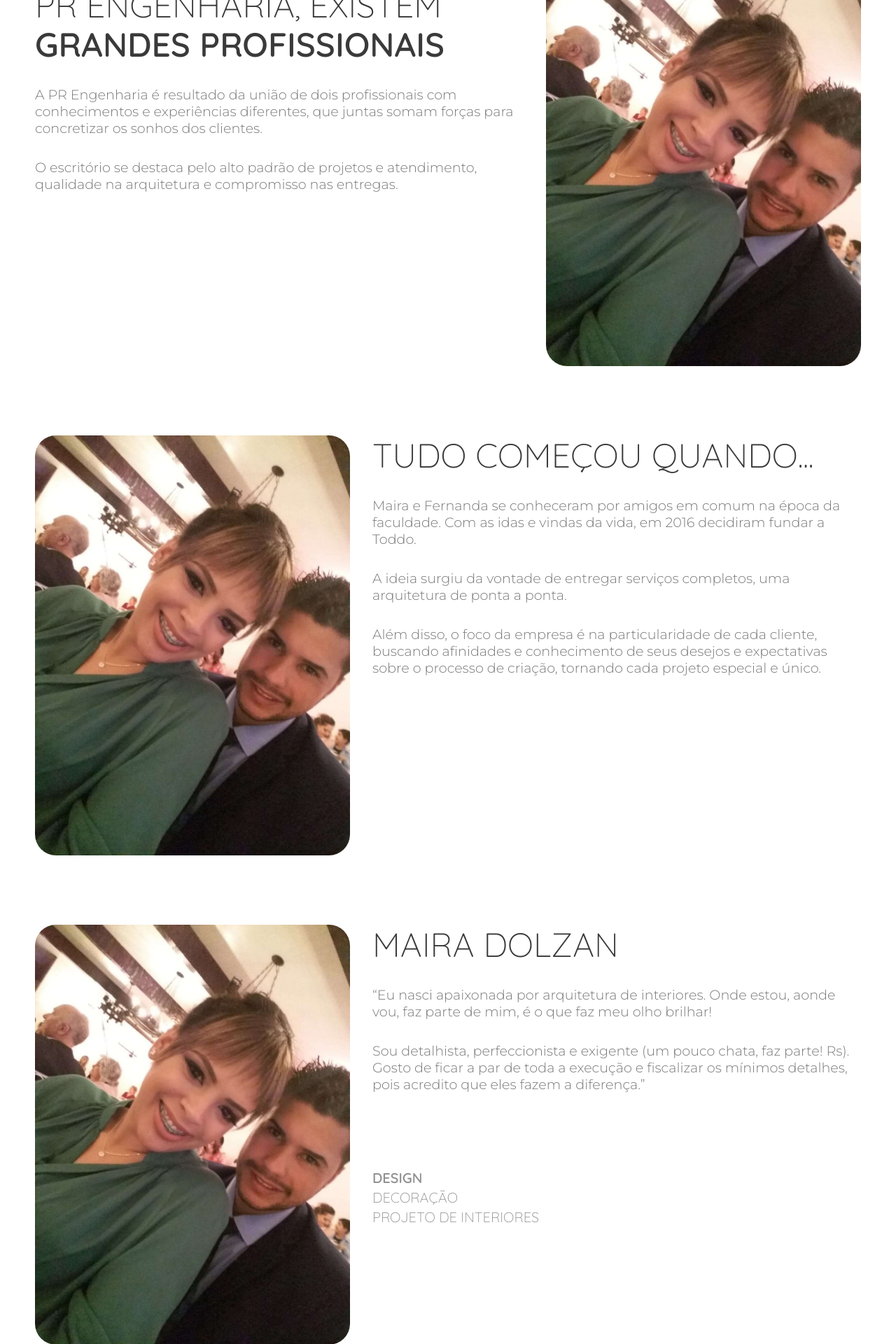
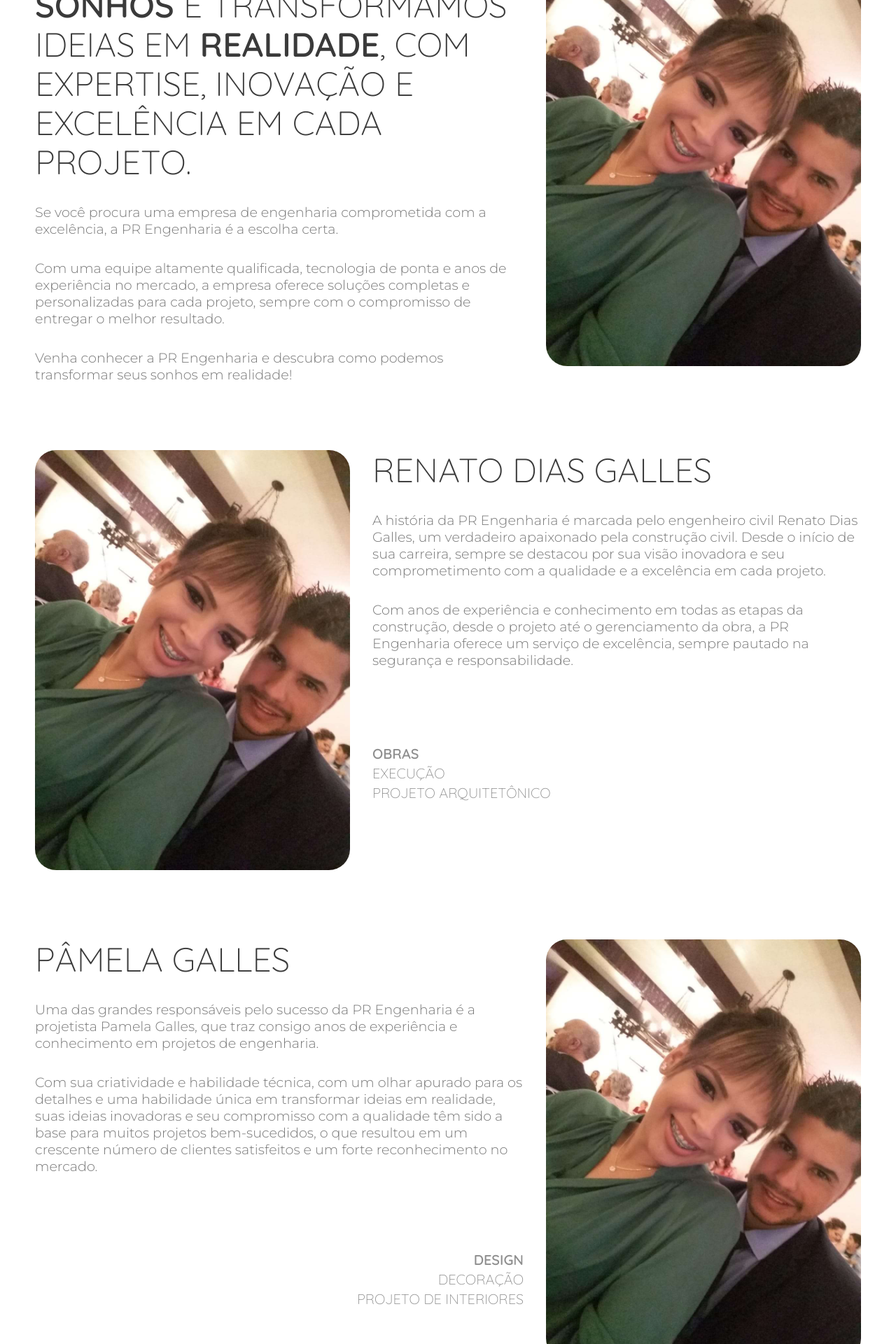
Before and after one commit to Gabbellini/prengenharia, a Vue app: page / in a window 1280 px wide. Shown: the part 220-2140 px from the top of the page at 70% size. Built offline with nearby package versions, Linux system fonts and the light colour scheme.

Commit message:
feat: add real content to the page

```diff
--- a/src/views/AboutView.vue
+++ b/src/views/AboutView.vue
@@ -4,19 +4,25 @@
     <section class="section">
       <div class="section__content">
         <div v-scroll-animate="'fade-in'" class="section__text">
-          <h2 class="section-title">
+          <!-- <h2 class="section-title">
             Por trás da <br />
             <strong>PR ENGENHARIA</strong>, existem
             <strong>grandes profissionais</strong>
           </h2>
+          Construímos sonhos e transformamos ideias em realidade, com expertise, inovação e excelência em cada projeto. -->
+          <h2 class="section-title">
+            Construímos <br />
+            <strong>sonhos</strong> e transformamos ideias em
+            <strong>realidade</strong>, com expertise, inovação e excelência em cada projeto.
+          </h2>
           <p class="main-text">
-            A PR Engenharia é resultado da união de dois profissionais com
-            conhecimentos e experiências diferentes, que juntas somam forças para
-            concretizar os sonhos dos clientes.
+            Se você procura uma empresa de engenharia comprometida com a excelência, a PR Engenharia é a escolha certa.
           </p>
           <p class="main-text">
-            O escritório se destaca pelo alto padrão de projetos e atendimento,
-            qualidade na arquitetura e compromisso nas entregas.
+            Com uma equipe altamente qualificada, tecnologia de ponta e anos de experiência no mercado, a empresa oferece soluções completas e personalizadas para cada projeto, sempre com o compromisso de entregar o melhor resultado.
+          </p>
+          <p class="main-text">
+            Venha conhecer a PR Engenharia e descubra como podemos transformar seus sonhos em realidade!
           </p>
         </div>
         <div v-scroll-animate="'slide-from-right'" class="section__image">
@@ -37,48 +43,17 @@
           />
         </div>
         <div v-scroll-animate="'fade-in'" class="section__text">
-          <h2 class="section-title">Tudo começou quando...</h2>
+          <h2 class="section-title">RENATO DIAS GALLES</h2>
           <p class="main-text">
-            Maira e Fernanda se conheceram por amigos em comum na época da
-            faculdade. Com as idas e vindas da vida, em 2016 decidiram fundar a
-            Toddo.
+            A história da PR Engenharia é marcada pelo engenheiro civil Renato Dias Galles, um verdadeiro apaixonado pela construção civil. Desde o início de sua carreira, sempre se destacou por sua visão inovadora e seu comprometimento com a qualidade e a excelência em cada projeto.
           </p>
           <p class="main-text">
-            A ideia surgiu da vontade de entregar serviços completos, uma
-            arquitetura de ponta a ponta.
-          </p>
-          <p class="main-text">
-            Além disso, o foco da empresa é na particularidade de cada cliente,
-            buscando afinidades e conhecimento de seus desejos e expectativas
-            sobre o processo de criação, tornando cada projeto especial e único.
-          </p>
-        </div>
-      </div>
-    </section>
-
-    <section class="section">
-      <div class="section__content">
-        <div v-scroll-animate="'slide-from-left'" class="section__image">
-          <img
-            src="../assets/static/about/renato_pamela.jpg"
-            alt="imagem do casal Pamela (Arquiteta) e Renato (Engenheiro)"
-          />
-        </div>
-        <div v-scroll-animate="'fade-in'" class="section__text">
-          <h2 class="section-title">MAIRA DOLZAN</h2>
-          <p class="main-text">
-            “Eu nasci apaixonada por arquitetura de interiores. Onde estou,
-            aonde vou, faz parte de mim, é o que faz meu olho brilhar!
-          </p>
-          <p class="main-text">
-            Sou detalhista, perfeccionista e exigente (um pouco chata, faz
-            parte! Rs). Gosto de ficar a par de toda a execução e fiscalizar os
-            mínimos detalhes, pois acredito que eles fazem a diferença.”
+            Com anos de experiência e conhecimento em todas as etapas da construção, desde o projeto até o gerenciamento da obra, a PR Engenharia oferece um serviço de excelência, sempre pautado na segurança e responsabilidade.
           </p>
           <ul class="competencies left">
-            <li>DESIGN</li>
-            <li>DECORAÇÃO</li>
-            <li>PROJETO DE INTERIORES</li>
+            <li>OBRAS</li>
+            <li>EXECUÇÃO</li>
+            <li>PROJETO ARQUITETÔNICO</li>
           </ul>
         </div>
       </div>
@@ -87,23 +62,17 @@
     <section class="section">
       <div class="section__content">
         <div v-scroll-animate="'fade-in'" class="section__text">
-          <h2 class="section-title">FERNANDA DE MORAES</h2>
+          <h2 class="section-title">PÂMELA GALLES</h2>
           <p class="main-text">
-            “Arquiteta com o pé na obra! Gosto de criar e desenvolver projetos,
-            mas vê-los tomar forma é a minha paixão. Esta é a minha proposta,
-            entregar mais do que o projeto!
+            Uma das grandes responsáveis pelo sucesso da PR Engenharia é a projetista Pamela Galles, que traz consigo anos de experiência e conhecimento em projetos de engenharia.
           </p>
           <p class="main-text">
-            Criar espaços e edificações vai além de desenhar e conferir medidas.
-            Se envolver com a trajetória é inevitável, passamos a fazer parte da
-            história dos nossos clientes. Desde “o antes”, na contratação da nossa
-            equipe, até “o depois”, quando o cliente já está usufruindo dos
-            espaços que criamos.”
+            Com sua criatividade e habilidade técnica, com um olhar apurado para os detalhes e uma habilidade única em transformar ideias em realidade, suas ideias inovadoras e seu compromisso com a qualidade têm sido a base para muitos projetos bem-sucedidos, o que resultou em um crescente número de clientes satisfeitos e um forte reconhecimento no mercado.
           </p>
           <ul class="competencies right">
-            <li>OBRAS</li>
-            <li>EXECUÇÃO</li>
-            <li>PROJETO ARQUITETÔNICO</li>
+            <li>DESIGN</li>
+            <li>DECORAÇÃO</li>
+            <li>PROJETO DE INTERIORES</li>
           </ul>
         </div>
         <div v-scroll-animate="'slide-from-right'" class="section__image">
@@ -331,7 +300,47 @@
             <ul class="footer__links">
               <li>
                 <router-link :to="{name: 'about'}">
-                  <img class="logo__image" src="../assets/static/logo.png" alt="Logo da PR engenharia.">
+                  Sobre
+                </router-link>
+              </li>
+              <li>
+                <router-link :to="{name: 'about'}">
+                  Sobre
+                </router-link>
+              </li>
+              <li>
+                <router-link :to="{name: 'about'}">
+                  Sobre
+                </router-link>
+              </li>
+              <li>
+                <router-link :to="{name: 'about'}">
+                  Sobre
+                </router-link>
+              </li>
+              <li>
+                <router-link :to="{name: 'about'}">
+                  Sobre
+                </router-link>
+              </li>
+              <li>
+                <router-link :to="{name: 'about'}">
+                  Sobre
+                </router-link>
+              </li>
+              <li>
+                <router-link :to="{name: 'about'}">
+                  Sobre
+                </router-link>
+              </li>
+              <li>
+                <router-link :to="{name: 'about'}">
+                  Sobre
+                </router-link>
+              </li>
+              <li>
+                <router-link :to="{name: 'about'}">
+                  Sobre
                 </router-link>
               </li>
             </ul>
@@ -504,7 +513,7 @@ export default defineComponent({
   }
 }
 
-h2 > strong:last-child {
+h2 > strong {
   font-weight: 600;
 }
 
@@ -644,6 +653,10 @@ h2 > strong:last-child {
   grid-template-rows: 1fr 1fr 1fr;
 }
 
+.footer__links > li {
+  font-size: 16px;
+}
+
 .footer__medias {
   display: flex;
   flex-direction: column;
```
